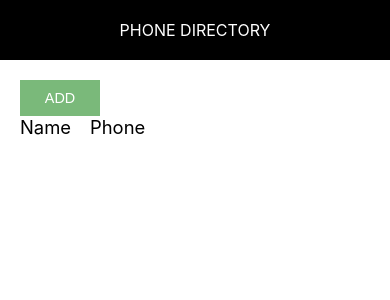
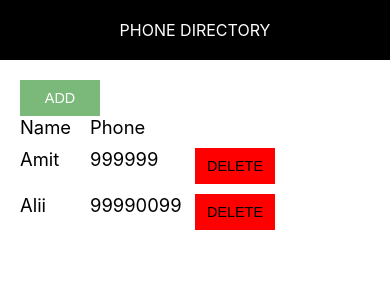
Before and after one commit to amitborkar98/React-phone-directory, a React (Create React App) app: page / in a window 390 px wide. Shown: the top 300 px of the page. Built offline with nearby package versions, Linux system fonts and the light colour scheme.

Commit message:
Added ‘PhoneDirectory’ as smart component, renamed ‘App’ as ‘ShowSubscribers’ and converted ‘AddSubscribers’ and ‘ShowSubscribers’ as dumb components

```diff
--- a/src/AddSubscriber.js
+++ b/src/AddSubscriber.js
@@ -21,6 +21,11 @@ class AddSubsriber extends Component{
         console.log(this.state);
     }
 
+    onFormSubmitted = (e) => {
+        e.preventDefault();
+        this.props.addSubsriberHandler(this.state);
+        this.setState({id: 0, name: '', phone: ''});
+    }
     render(){
         const {name, phone} = this.state;
         return(
@@ -28,7 +33,7 @@ class AddSubsriber extends Component{
                 <Header heading="Add Subscriber"/>
                 <div className="component-body-container">
                     <button className="custom-btn">Back</button>
-                    <form className="subscriber-form">
+                    <form className="subscriber-form" onSubmit={this.onFormSubmitted.bind(this)}>
                         <label htmlFor="name" className="label-control">Name</label><br/>
                         <input id="name" type="text" name="name" className="input-control" onChange={this.inputChangeHandler}/><br/><br/>
                         <label htmlFor="phone" className="label-control">Phone</label><br/>
--- /dev/null
+++ b/src/PhoneDirectory.js
@@ -0,0 +1,41 @@
+import React ,{Component} from 'react';
+import AddSubsriber from './AddSubscriber';
+import ShowSubsribers from './ShowSubscribers';
+
+class PhoneDirectory extends Component{
+    constructor(){
+        super();
+        this.state = {
+            subscriberList: [{
+                id : 1,
+                name: 'Amit',
+                phone: '999999'
+            },
+            {
+                id : 2,
+                name: 'Alii',
+                phone: '99990099'
+            }]
+        }
+    }
+
+    addSubsriberHandler = (newSubscriber) => {
+        let subscriberList = this.state.subscriberList;
+        if(subscriberList.length > 0){
+            newSubscriber.id = subscriberList[subscriberList.length - 1].id + 1;
+        }
+        else{
+            newSubscriber.id = 1;
+        }
+        subscriberList.push(newSubscriber);
+        this.setState({subscriberList: subscriberList})
+    }
+    render(){
+        return(
+           // <AddSubsriber addSubsriberHandler={this.addSubsriberHandler}/>
+            < ShowSubsribers subscriberList={this.state.subscriberList} />
+           )
+    }
+}
+
+export default PhoneDirectory;
--- a/src/App.js
+++ b/src/ShowSubscribers.js
@@ -1,20 +1,10 @@
 import React, { Component } from 'react';
 import Header from "./Header";
-import './App.css'
+import './ShowSubscribers.css'
 
-class App extends Component {
+class ShowSubscribers extends Component {
 
-  clickHandler(message){
-    alert(message);
-  }
 
-  constructor()
-  {
-    super();
-    this.state = {
-      subscribersListToShow: []
-    }
-  }
   render (){
     return(
     <div  >
@@ -26,11 +16,11 @@ class App extends Component {
           <span className="grid-item">Phone</span>
         </div>
         {
-          this.state.subscribersListToShow.map(sub => {
+          this.props.subscriberList.map(sub => {
             return <div key={sub.id} className="grid-container">
                 <span className="grid-item">{sub.name}</span>
                 <span className="grid-item">{sub.phone}</span>
-                <button className="custom-btn del" onClick={this.clickHandler.bind(this,"Delete Clicked")}>Delete</button>
+                <button className="custom-btn del">Delete</button>
               </div>
             })
         }
@@ -40,4 +30,4 @@ class App extends Component {
   }
 }
 
-export default App;
+export default ShowSubscribers;
--- a/src/index.js
+++ b/src/index.js
@@ -1,12 +1,13 @@
 import React from 'react';
 import ReactDOM from 'react-dom';
 import './index.css';
-import App from './App';
+import ShowSubscribers from './ShowSubscribers';
 import * as serviceWorker from './serviceWorker';
 import AddSubscriber from './AddSubscriber';
 import './common/common.css'
+import PhoneDirectory from './PhoneDirectory';
 
-ReactDOM.render(<App />, document.getElementById('root'));
+ReactDOM.render(<PhoneDirectory />, document.getElementById('root'));
 
 
 // If you want your app to work offline and load faster, you can change
```
Also changed, not shown: src/ShowSubscribers.css (renamed from src/App.css).
